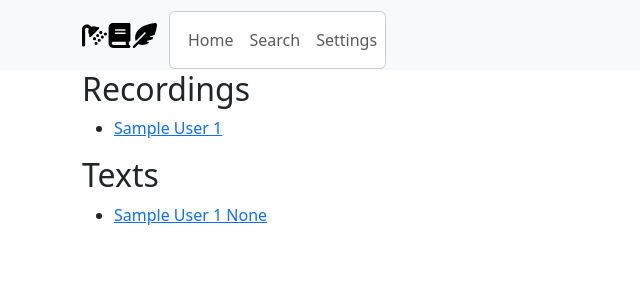
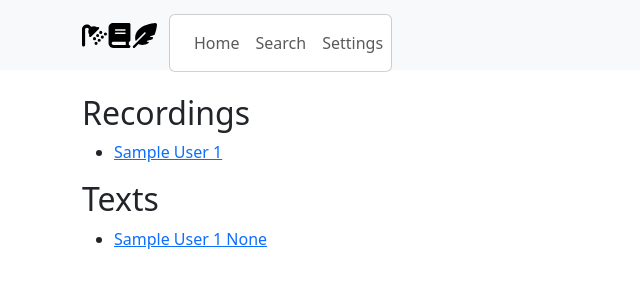
Before and after one commit to cyiuhim/shower-scribe, a Flask app: page /everything in a window 1280 px wide. Shown: the top 300 px of the page, without its empty margins (0-640 px from the left). Run offline with Flask 3, Linux system fonts and the light colour scheme; tables that the repository leaves empty hold one stand-in row (values such as "Sample post"); some libraries are stand-ins or nearby versions.

Commit message:
Removed some styles and replaced px with rem

```diff
--- a/webserver/templates/base.html
+++ b/webserver/templates/base.html
@@ -8,7 +8,7 @@
     <link rel="stylesheet" href="{{ url_for('static', filename='icons') }}">
 
 <body>
-    <nav class="navbar navbar-expand-lg navbar-light bg-light" style="height: 70px;">
+    <nav class="navbar navbar-expand-lg navbar-light bg-light mb-4" style="height: 70px;">
         <div class="container-sm">
             <a style="font-size: 24px; display: flex; align-items: center;">
                 <object data="{{ url_for('static', filename='icons/shower.svg') }}" width="25" height="25"></object>
@@ -17,12 +17,12 @@
             </a>
 
 
-            <div class="container-fluid dropdown" style="z-index:10;position:relative;display:inline-block;padding-top:10px">
+            <div class="container-fluid dropdown" style="padding-top: 1rem">
                 <button class="navbar-toggler" type="button" data-bs-toggle="collapse" data-bs-target="#navbarNav" aria-controls="navbarNav" aria-expanded="false" aria-label="Toggle navigation">
                     <span class="navbar-toggler-icon"></span>
                 </button>
-                <div class="collapse navbar-collapse" id="navbarNav" style="float:right;position:absolute;width:100%;">
-                    <ul class="navbar-nav ml-auto dropdown-menu" style="padding-left:10px">
+                <div class="collapse navbar-collapse" id="navbarNav">
+                    <ul class="navbar-nav ml-auto dropdown-menu" style="padding-left: 1rem">
                         <li class="nav-item">
                             <a class="nav-link" href="{{ url_for('show_main') }}">Home</a>
                         </li>
```
